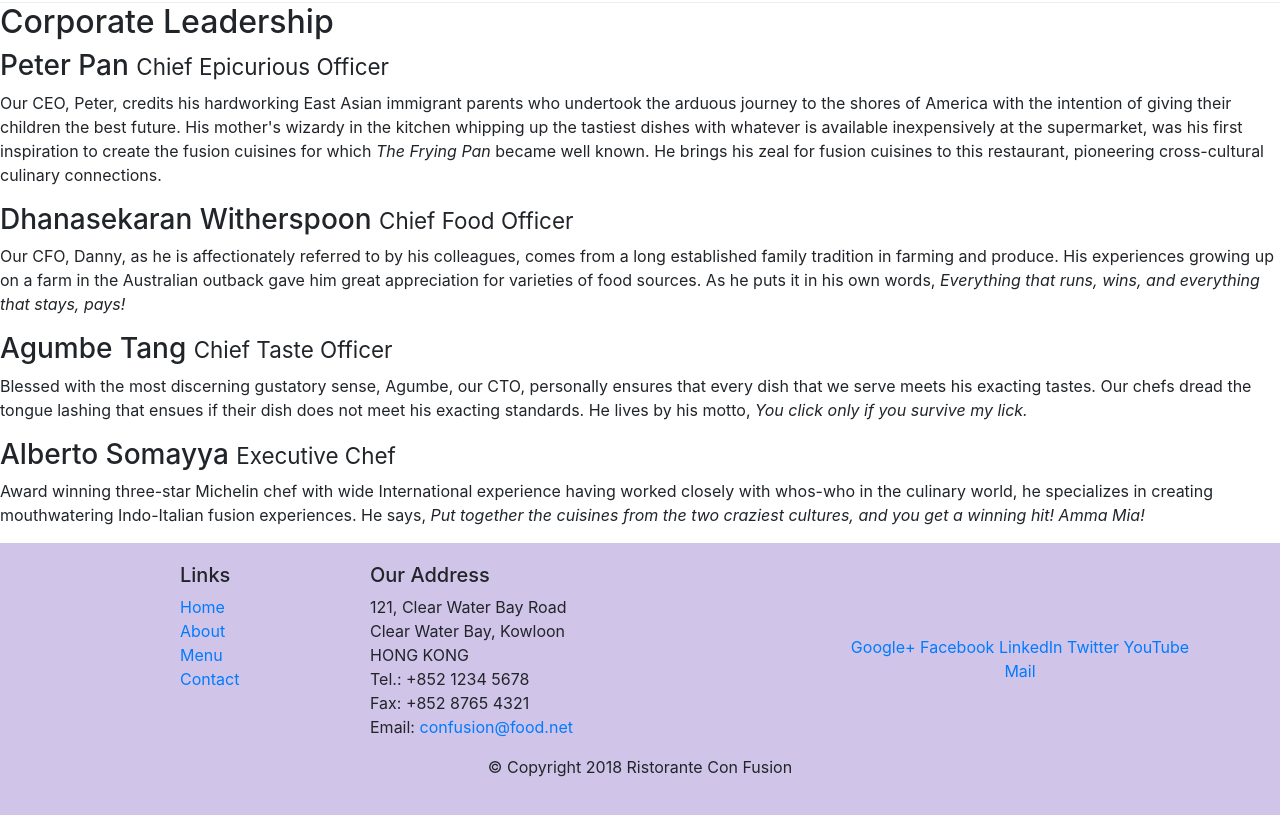
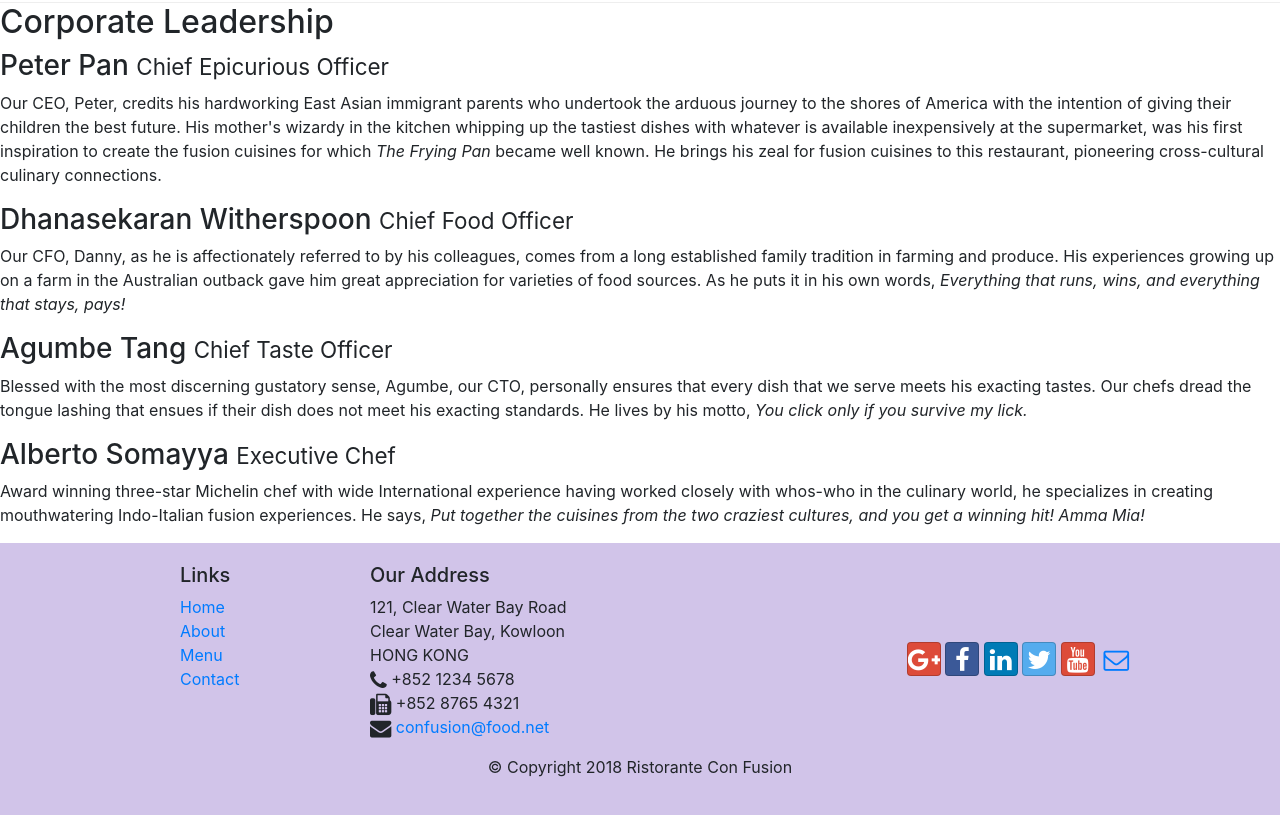
Before and after one commit to abhinavchawla07/bootstrap-practice, a website: page aboutus.html in a window 1280 px wide. Shown: the part 787-1602 px from the top of the page. Drawn offline with nearby package versions, Linux system fonts and the light colour scheme.

Commit message:
Icon Fonts

```diff
--- a/aboutus.html
+++ b/aboutus.html
@@ -8,6 +8,8 @@
 
     <!-- Bootstrap CSS -->
     <link rel="stylesheet" href="node_modules/bootstrap/dist/css/bootstrap.min.css">
+    <link rel="stylesheet" href="node_modules/font-awesome/css/font-awesome.min.css">
+    <link rel="stylesheet" href="node_modules/bootstrap-social/bootstrap-social.css">
     <link rel="stylesheet" href="./css/styles.css">
     <title>Ristorante Con Fusion: About Us</title>
 
@@ -22,10 +24,10 @@
             <a class="navbar-brand mr-auto" href="#">Ristorante Con Fusion</a>
             <div class="collapse navbar-collapse" id="Navbar">
                 <ul class="navbar-nav mr-auto">
-                    <li class="nav-item"><a class="nav-link" href="./index.html">Home</a></li>
-                    <li class="nav-item active"><a class="nav-link" href="#">About</a></li>
-                    <li class="nav-item"><a class="nav-link">Menu</a></li>
-                    <li class="nav-item"><a class="nav-link">Contact</a></li>
+                    <li class="nav-item"><a class="nav-link" href="./index.html"><span class="fa fa-home fa-lg"></span> Home</a></li>
+                    <li class="nav-item active"><a class="nav-link" href="#"><span class="fa fa-info fa-lg"></span> About</a></li>
+                    <li class="nav-item"><a class="nav-link"><span class="fa fa-list fa-lg"></span> Menu</a></li>
+                    <li class="nav-item"><a class="nav-link"><span class="fa fa-address-card fa-lg"></span> Contact</a></li>
                 </ul>
             </div>
 
@@ -100,19 +102,19 @@
 		              121, Clear Water Bay Road<br>
 		              Clear Water Bay, Kowloon<br>
 		              HONG KONG<br>
-		              Tel.: +852 1234 5678<br>
-		              Fax: +852 8765 4321<br>
-		              Email: <a href="mailto:confusion@food.net">confusion@food.net</a>
+		              <i class="fa fa-phone fa-lg"></i> +852 1234 5678<br>
+		              <i class="fa fa-fax fa-lg"></i> +852 8765 4321<br>
+		              <i class="fa fa-envelope fa-lg"></i> <a href="mailto:confusion@food.net">confusion@food.net</a>
 		           </address>
                 </div>
                 <div class="col-12 col-sm-4 align-self-center">
                     <div class="text-center">
-                        <a href="http://google.com/+">Google+</a>
-                        <a href="http://www.facebook.com/profile.php?id=">Facebook</a>
-                        <a href="http://www.linkedin.com/in/">LinkedIn</a>
-                        <a href="http://twitter.com/">Twitter</a>
-                        <a href="http://youtube.com/">YouTube</a>
-                        <a href="mailto:">Mail</a>
+                        <a class="btn btn-social-icon btn-google" href="http://google.com/+"><i class="fa fa-google-plus fa-lg"></i></a>
+                        <a class="btn btn-social-icon btn-facebook" href="http://www.facebook.com/profile.php?id="><i class="fa fa-facebook fa-lg"></i></a>
+                        <a class="btn btn-social-icon btn-linkedin" href="http://www.linkedin.com/in/"><i class="fa fa-linkedin fa-lg"></i></a>
+                        <a class="btn btn-social-icon btn-twitter" href="http://twitter.com/"><i class="fa fa-twitter fa-lg"></i></a>
+                        <a class="btn btn-social-icon btn-google" href="http://youtube.com/"><i class="fa fa-youtube fa-lg"></i></a>
+                        <a class="btn btn-social-icon " href="mailto:"><i class="fa fa-envelope-o fa-lg"></i></a>
                     </div>
                 </div>
            </div>
--- a/package.json
+++ b/package.json
@@ -15,6 +15,8 @@
   },
   "dependencies": {
     "bootstrap": "^4.0.0",
+    "bootstrap-social": "^5.1.1",
+    "font-awesome": "^4.7.0",
     "jquery": "^3.3.1",
     "popper.js": "^1.12.9"
   }
```
Also changed, not shown: index.html (+15 -13 lines), 1 other file.
